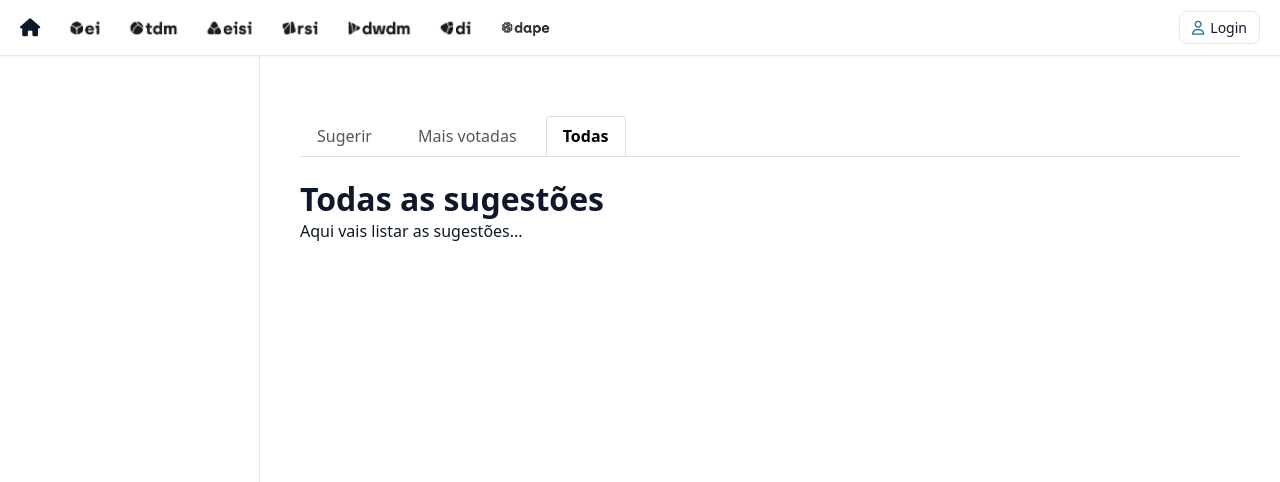
After one commit to xTixa/projTurnos, a Django app: page /extra/sugestao/list/ in a window 1280 px wide. The commit adds this page. Shown: the top 482 px of the page. Run offline with Django 5.2, Linux system fonts and the light colour scheme.

Commit message:
Sugestoes completo (Sem CSS). com Likes e Dislikes. Aba e 'sugestoes_todas' introduzida.

```diff
--- a/core/templates/home/base.html
+++ b/core/templates/home/base.html
@@ -3,7 +3,9 @@
 
 <head>
   {% load static %}
+
     <link rel="stylesheet" href="{% static 'css/base.css' %}?v=13">
+
 
   {% if request.user.is_authenticated and request.user.is_staff %}
     <link rel="stylesheet" href="{% static 'css/admin/admin.css' %}">
@@ -24,7 +26,6 @@
 
 
 </head>
-
 <body>
 
   <!-- TOP NAVBAR -->
@@ -220,10 +221,9 @@
       });
     });
   </script>
+
+
   {% endblock %}
-
-  <script src="https://cdn.jsdelivr.net/npm/bootstrap@5.3.2/dist/js/bootstrap.bundle.min.js"></script>
-
 </body>
 
 </html>
--- a/extra_app/static/css/sugestoes/CSS_sugestoes.css
+++ b/extra_app/static/css/sugestoes/CSS_sugestoes.css
@@ -19,3 +19,32 @@
   background-color: #f44336;
   color: white;
 }
+
+/* Seccao */
+.section-tabs {
+  margin: 20px 0;
+  border-bottom: 1px solid #ddd;
+}
+
+.section-tabs a {
+  display: inline-block;
+  padding: 8px 16px;
+  margin-right: 8px;
+  text-decoration: none;
+  color: #555;
+  border-radius: 4px 4px 0 0;
+  border: 1px solid transparent;
+}
+
+.section-tabs a:hover {
+  background-color: #f7f7f7;
+  color: #000;
+}
+
+.section-tabs a.active {
+  background-color: #fff;
+  border-color: #ddd;
+  border-bottom-color: #fff;
+  color: #000;
+  font-weight: 600;
+}
--- a/extra_app/templates/extra_app/sugestoes.html
+++ b/extra_app/templates/extra_app/sugestoes.html
@@ -6,6 +6,11 @@
 {% endblock %}
 {% block sb_info_active %}is-active{% endblock %}
 {% block content %}
+   <div class="section-tabs">
+    <a href="#sec-sugerir" class="active">Sugerir</a>
+    <a href="#sec-populares">Mais votadas</a>
+    <a href="{% url 'extra_app:sugestoes_todas' %}">Todas</a>
+   </div>
     <p>Olá, {{ request.session.user_nome|default:request.user.username }}</p>
         <div class="sugestoes-scroll">
         {% for s in sugestoes %}
@@ -42,4 +47,5 @@
                 <br>
                 <button type="submit">Enviar</button>
             </form>
+
 {% endblock %}
--- /dev/null
+++ b/extra_app/templates/extra_app/sugestoes_todas.html
@@ -0,0 +1,17 @@
+{% extends 'home/base.html' %}
+{% load static %}
+{% block title %}Sugestões – Todas{% endblock %}
+{% block extra_css %}
+<link rel="stylesheet" href="{% static 'css/sugestoes/CSS_sugestoes.css' %}">
+{% endblock %}
+{% block content %}
+<div class="section-tabs">
+    <a href="{% url 'extra_app:sugestao' %}" >Sugerir</a>
+    <a href="#sec-populares">Mais votadas</a>
+    <a href="{% url 'extra_app:sugestoes_todas' %}" class="active">Todas</a>
+</div>
+  <div class="container mt-4">
+    <h1>Todas as sugestões</h1>
+    <p>Aqui vais listar as sugestões...</p>
+  </div>
+{% endblock %}
--- a/extra_app/urls.py
+++ b/extra_app/urls.py
@@ -1,5 +1,5 @@
 from django.urls import path
-from .views import caixa_sugestoes, feedback_sugestao
+from .views import caixa_sugestoes, feedback_sugestao, sugestoes_todas
 
 app_name = "extra_app"
 
@@ -7,4 +7,5 @@ urlpatterns = [
     #path("sugestao-teste/", inserir_sugestao_teste, name="sugestao_teste"), # Rota para inserir sugestão de teste "inserir_sugestao_teste é uma função que foi criada na views.py"
     path("sugestao/", caixa_sugestoes, name="sugestao"), # Rota para inserir sugestão de teste "inserir_sugestao_teste é uma função que foi criada na views.py"
     path("sugestao/feedback/<str:sugestao_id>/", feedback_sugestao, name="feedback_sugestao"), # Rota para dar like numa sugestão
+    path("sugestao/list/", sugestoes_todas, name="sugestoes_todas"), #sugestoes_todas
 ]
--- a/extra_app/views.py
+++ b/extra_app/views.py
@@ -111,3 +111,7 @@ def feedback_sugestao(request, sugestao_id):
                 }
             )
     return redirect("extra_app:sugestao")
+
+
+def sugestoes_todas(request):
+    return render(request, "extra_app/sugestoes_todas.html")
```
Also changed, not shown: extra_app/templates/extra_app/backup_sugestoes.html (+46 -0 lines).
